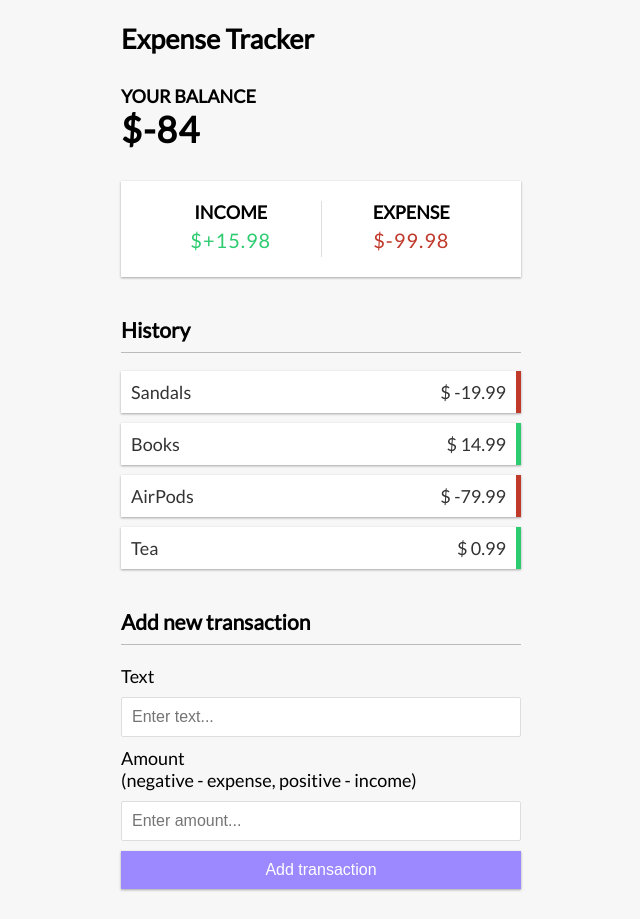
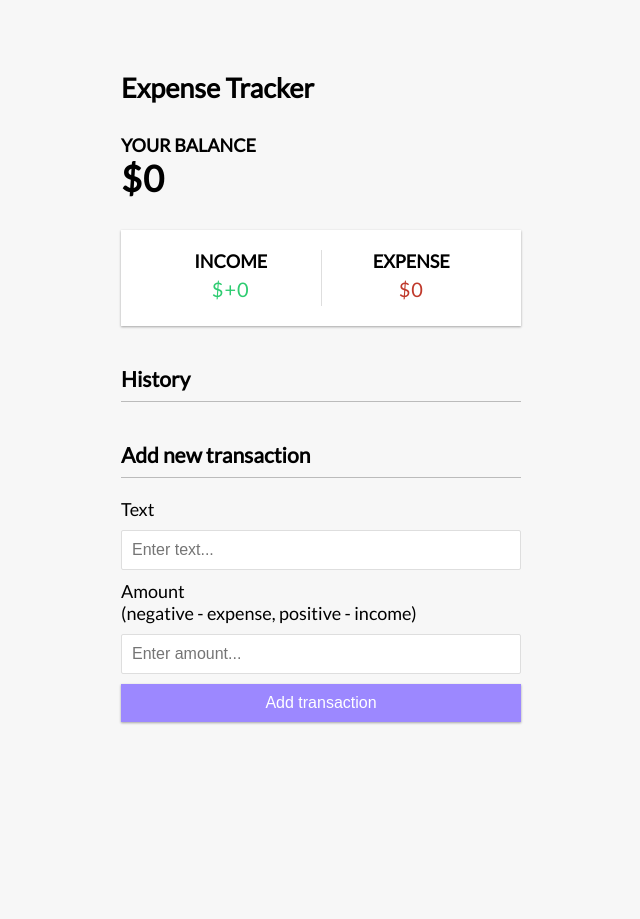
Before and after one commit to Kashef-ir/Money-Manager, a Vue app: page / in a window 1280 px wide. Shown: the whole page, without its empty margins (319-959 px from the left). After the commit the page ends 800 px from the top, so only its background shows below. Built offline with nearby package versions, Linux system fonts and the light colour scheme.

Commit message:
Add save to local storage func

```diff
--- a/src/App.vue
+++ b/src/App.vue
@@ -5,16 +5,18 @@
 import TransactionList from './components/TransactionList.vue'
 import AddTransaction from './components/AddTransaction.vue'
 import { useToast } from 'vue-toastification'
-import { ref, computed } from 'vue'
+import { ref, computed, onMounted } from 'vue'
 
 const toast = useToast()
 
-const transactions = ref([
-  { id: 1, text: 'Sandals', amount: -19.99 },
-  { id: 2, text: 'Books', amount: +14.99 },
-  { id: 3, text: 'AirPods', amount: -79.99 },
-  { id: 4, text: 'Tea', amount: +0.99 },
-])
+const transactions = ref([])
+
+onMounted(() => {
+  const savedTransactions = JSON.parse(localStorage.getItem('transactions'))
+  if (savedTransactions) {
+    transactions.value = savedTransactions
+  }
+})
 
 const total = computed(() => {
   return transactions.value.reduce((acc, transaction) => {
@@ -46,6 +48,7 @@
     text: transactionData.text,
     amount: transactionData.amount,
   })
+  saveTransactionsToLocalStorage()
   toast.success('Transaction Added')
 }
 
@@ -55,7 +58,12 @@
 
 const handleTransactionDeleted = (id) => {
   transactions.value = transactions.value.filter((transaction) => transaction.id !== id)
+  saveTransactionsToLocalStorage()
   toast.success('Transaction Deleted')
+}
+
+const saveTransactionsToLocalStorage = () => {
+  localStorage.setItem('transactions', JSON.stringify(transactions.value))
 }
 </script>
 
```
